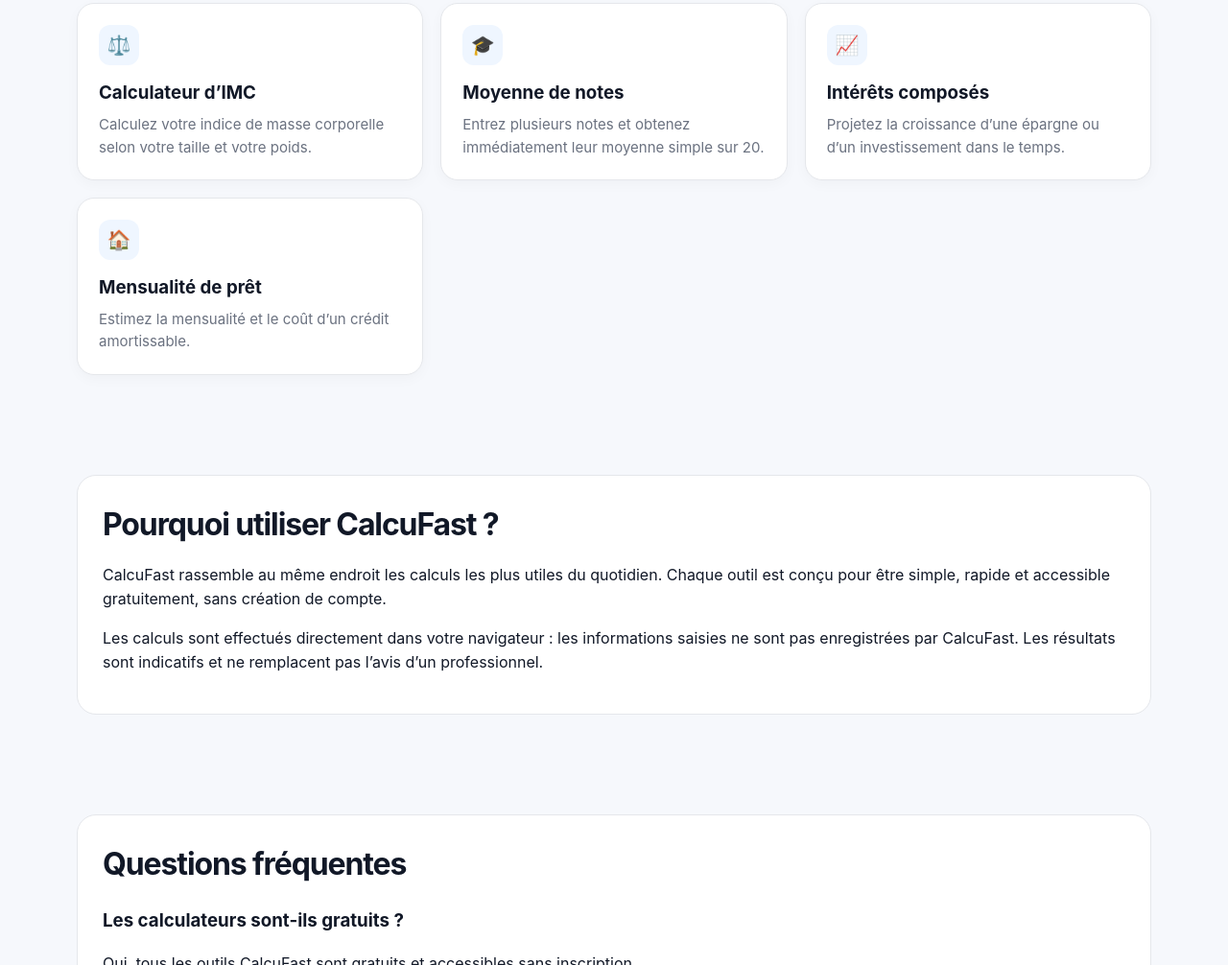
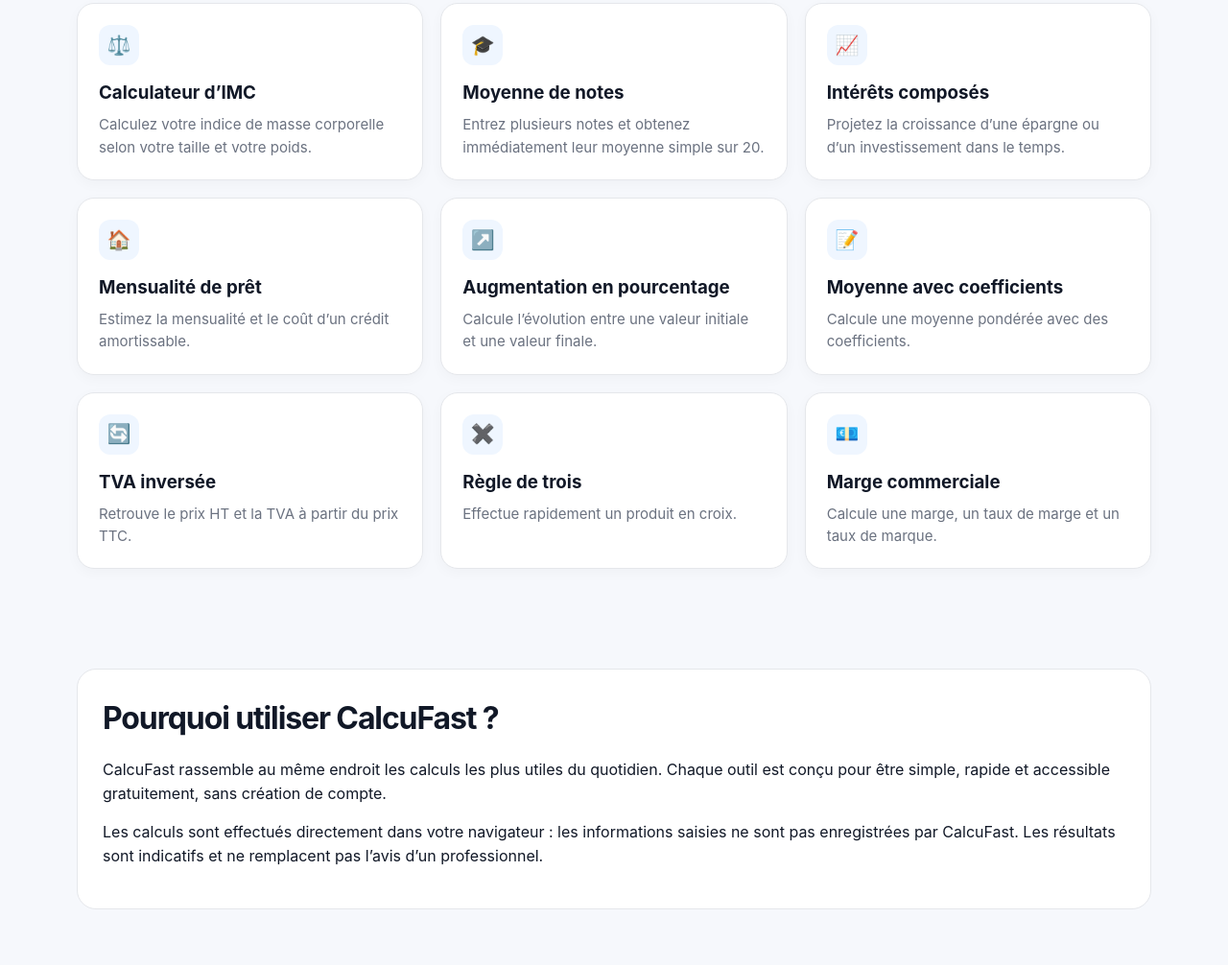
Before and after one commit to antoineaudinet075-crypto/CalculFast, a website: page index.html in a window 1280 px wide. Shown: the part 1132-2138 px from the top of the page at 96% size. Drawn offline with Linux system fonts and the light colour scheme.

Commit message:
Update index.html

```diff
--- a/index.html
+++ b/index.html
@@ -146,6 +146,11 @@
             <h3>Mensualité de prêt</h3>
             <p>Estimez la mensualité et le coût d’un crédit amortissable.</p>
           </a>
+          <a class="tool-card" href="outils/augmentation-pourcentage.html"><div class="icon">↗️</div><h3>Augmentation en pourcentage</h3><p>Calcule l’évolution entre une valeur initiale et une valeur finale.</p></a>
+<a class="tool-card" href="outils/moyenne-coefficients.html"><div class="icon">📝</div><h3>Moyenne avec coefficients</h3><p>Calcule une moyenne pondérée avec des coefficients.</p></a>
+<a class="tool-card" href="outils/tva-inversee.html"><div class="icon">🔄</div><h3>TVA inversée</h3><p>Retrouve le prix HT et la TVA à partir du prix TTC.</p></a>
+<a class="tool-card" href="outils/regle-de-trois.html"><div class="icon">✖️</div><h3>Règle de trois</h3><p>Effectue rapidement un produit en croix.</p></a>
+<a class="tool-card" href="outils/marge-commerciale.html"><div class="icon">💶</div><h3>Marge commerciale</h3><p>Calcule une marge, un taux de marge et un taux de marque.</p></a>
         </div>
       </div>
     </section>
```
